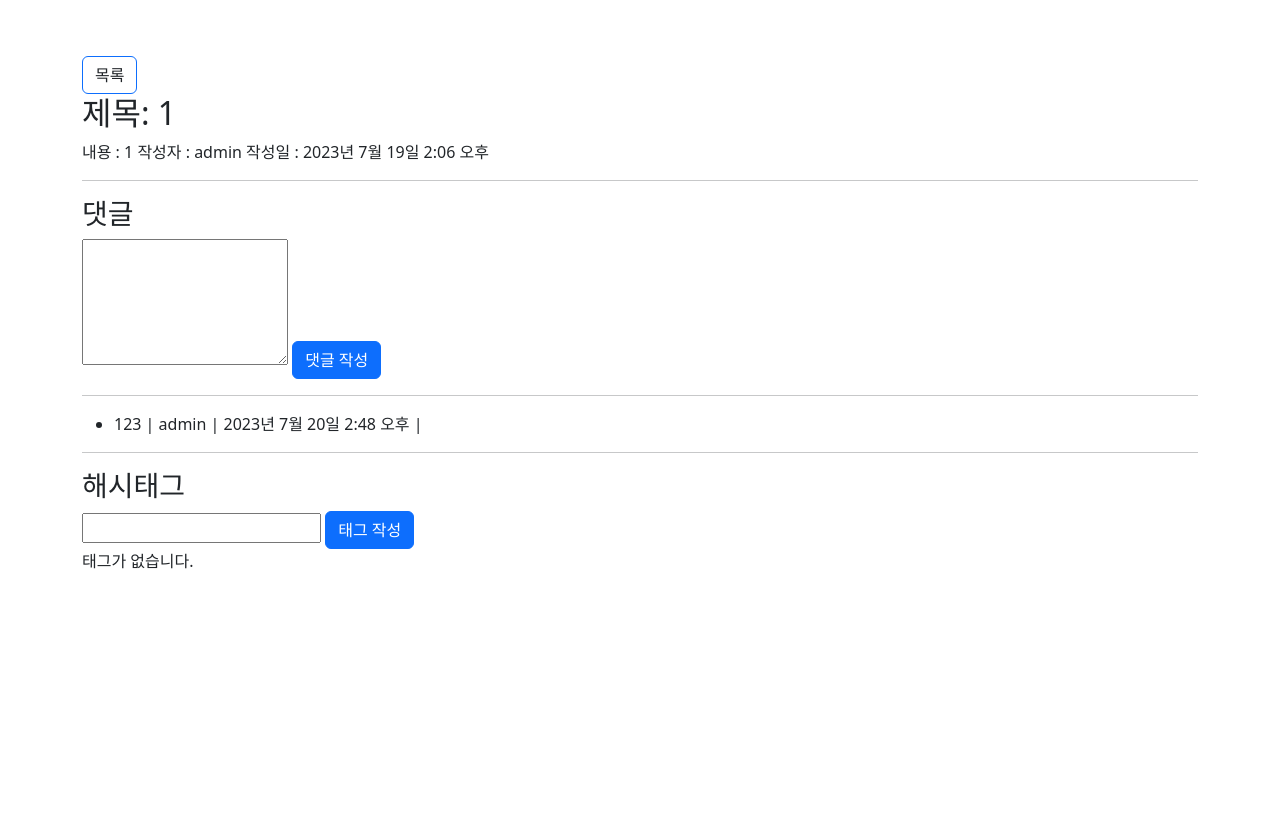
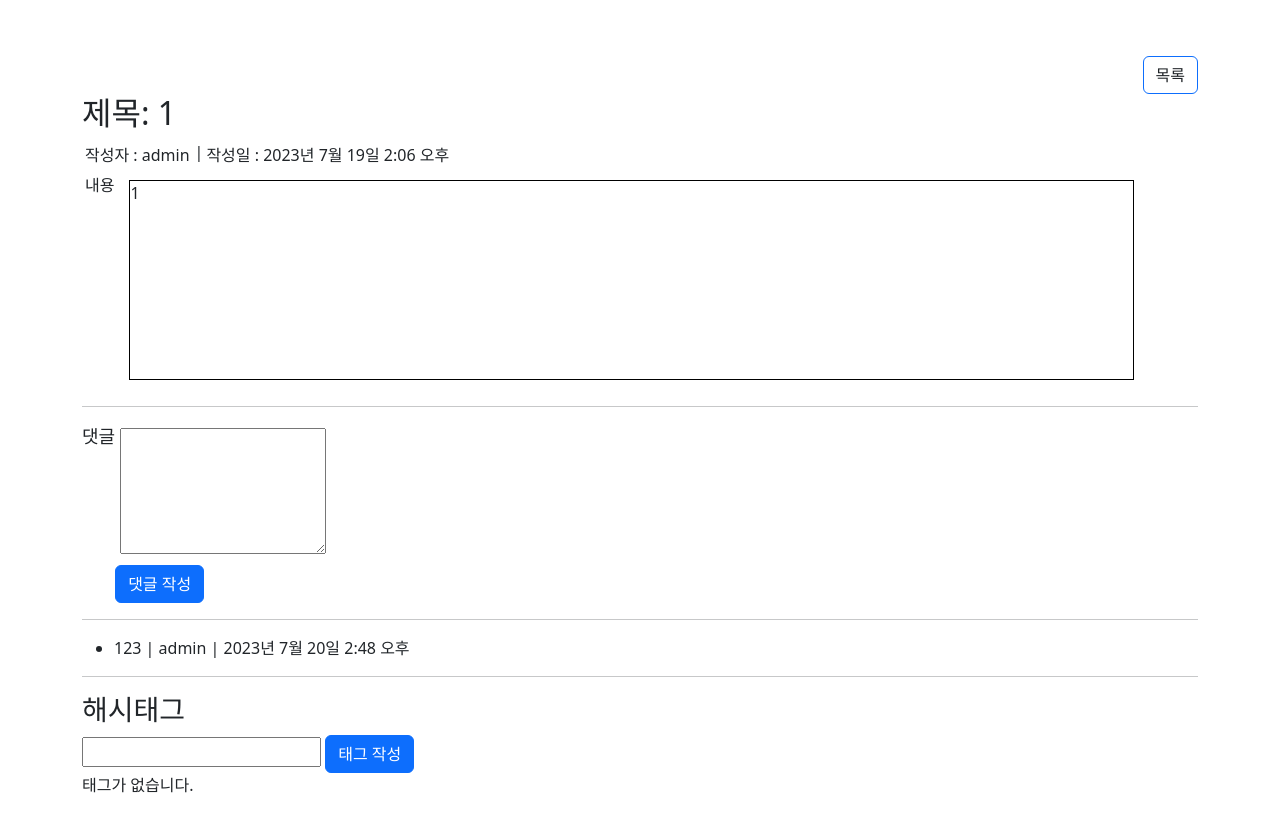
Before and after one commit to qjatjr1285/Django-blog, a Django app: page /blog/detail/1/ in a window 1280 px wide. Shown: the part 112-925 px from the top of the page. Before the commit the page ends 681 px from the top, so only its background shows below. Run offline with Django 4.2, Linux system fonts and the light colour scheme; data comes from the database, SQL or seed files in the repository; data that the repository does not hold is empty.

Commit message:
Design: 스타일 추가

```diff
--- a/myapp/blog/templates/blog/post_detail.html
+++ b/myapp/blog/templates/blog/post_detail.html
@@ -7,7 +7,7 @@
 {% if form.errors %}
 {% include 'blog/form_error.html' %}
 {% else %}
-    <div class="detail-btn">
+    <div class="detail-btn" style="display: flex; justify-content: flex-end;">
         <a href="{% url 'blog:list' %}" class="btn border-primary">목록</a>
         {% if post_writer == request.user %}
         <a href="{% url 'blog:edit' pk=post_id %}" class="btn border-primary">수정</a>
@@ -21,16 +21,21 @@
     <h2>제목: {{ post_title }}</h2>
     <!-- post_delete.html x -->
 
-    <div class="detail-header">
-        <span>내용 : {{ post_content }}</span>
-        <span>작성자 : {{ post_writer }}</span>
-        <span>작성일 : {{ post_created_at }}</span>
+    <div class="detail-header" style="display: flex;">
+        <span class="dh-cont" style="margin: 3px; margin-right: 5px;">작성자 : {{ post_writer }}</span>|
+        <span class="dh-cont" style="margin: 3px; margin-right: 5px;">작성일 : {{ post_created_at }}</span>
     </div>
-
+    <div class="detail-content" style="display: flex;">
+        <p class="dh-cont" style="margin: 3px; margin-right: 5px;">내용</p>
+        <div style="margin: 10px; width: 90%; height: 200px; border: 1px solid black;">
+            {{post_content}}
+        </div>
+    </div>
     <hr>
 
     <!-- 댓글 작성 화면 -->
-    <h3>댓글</h3>
+    <div style="display: flex;">
+        <span style="font-size: large;">댓글</span>
         <form action="{% url 'blog:cm-write' pk=post_id %}" method="post">
             {% csrf_token %}
             {% if comment_form.errors %}
@@ -38,10 +43,13 @@
                     {% include 'blog/form_error.html' %}
                 {% endwith %}
             {% else %}
+                <div style="margin: 5px;">
                     {{ comment_form.content }}
+                </div>
             {% endif %}
             <input type="submit" value="댓글 작성" class="btn btn-primary">
         </form>
+    </div>
     <hr>
 
     <!-- comments -->
@@ -52,13 +60,15 @@
             {% for comment in comments %}
             <!-- 내용, 작성시간, 삭제버튼 -->
                 <li>
-                    {{ comment.content }} | {{ comment.writer}} | {{ comment.created_at }} |
+                    <div style="display: flex;">
+                        {{ comment.content }} | {{ comment.writer}} | {{ comment.created_at }}
                         {% if comment.writer == request.user %}
                             <form action="{% url 'blog:cm-delete' pk=comment.pk %}" method="post">
                                 {% csrf_token %}
                                 <input type="submit" value="X" class="btn btn-primary">
                             </form>
                         {% endif %}
+                    </div>
                 </li>
                 {% endfor %}
         </ul>
--- a/myapp/blog/templates/blog/post_edit.html
+++ b/myapp/blog/templates/blog/post_edit.html
@@ -7,10 +7,12 @@
     <form method="post">
         {% csrf_token %}
 
-        {{ form.title.label_tag }}
+        <!-- {{ form.title.label_tag }} -->
+        <span>제목</span>
         <input 1type="text" name="{{ form.title.name }}" id="" value="{{ form.initial.title }}">
         <br>
-        {{ form.content.label_tag }}
+        <!-- {{ form.content.label_tag }} -->
+        <span>내용</span>
         <textarea type="text" name="{{ form.content.name }}" id="">{{ form.initial.content }}</textarea>
         <br>
         <input type="submit">
```
Lines whose indentation alone changed are shown as unchanged.
